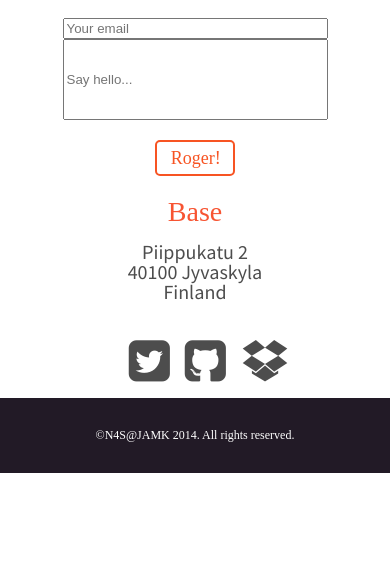
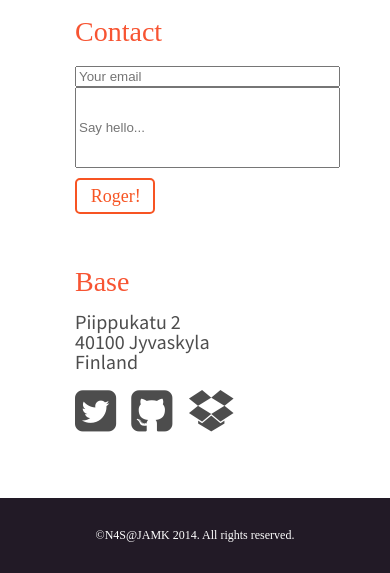
Before and after one commit to aapsu/aapsu.github.io, a plain HTML site: page index.html in a window 390 px wide. Shown: the part 2514-3087 px from the top of the page. Before the commit the page ends 2987 px from the top, so only its background shows below. Drawn offline with nearby package versions, Linux system fonts and the light colour scheme; a web font is replaced by a local one.

Commit message:
contact part fixes and adjustments

```diff
--- a/css/zerogrid-full.css
+++ b/css/zerogrid-full.css
@@ -628,6 +628,10 @@ Author URI: http://www.zerotheme.com/
     opacity: 1 !important;
 	font-size: 20px !important;
 }
+iframe {
+	margin:0 !important;
+	height: 300px !important;
+}
 .base h3 {
 	margin-left: 50px !important;
 }
@@ -926,9 +930,12 @@ height: 550px!important;
 	height: auto !important;
 }
 iframe {
-	height:150px!important;
+	height:300px!important;
 	width: 100% !important;
-	margin-bottom: 25px !important;
+	margin: 0 !important;
+}
+.form, .base {
+	height: 255px !important;
 }
 .zerogrid-full .text-section {
 	margin: 20px 50px 20px 50px !important;
@@ -1295,23 +1302,17 @@ iframe {
 	width: 50px !important;
 }
 .base, .form {
-	height:200px !important;
-	}
-.base h3 {
-	text-align:center !important;
-	margin:0 !important;
+	height:250px !important;
+	}
+.base h3, .form h3 {
+	margin-left: 75px !important;
+	margin-top: 20px !important;
 }
 .base p {
-	text-align: center !important;
-	margin:0 !important;
+	margin-left: 75px !important;
 }
 .base .twitter {
-	margin-left:33% !important;
-	text-align:center !important;
-}
-i {
-	text-align:center !important;
-	margin-top: 20px !important;
+	margin-left:75px !important;
 }
 .field1 {
 	margin-top: 20px !important;
@@ -1320,6 +1321,13 @@ i {
 	margin-top: 100px !important;
 	text-align:center !important;
 	margin-left: 45% !important;
+}
+.form {
+	text-align:left !important;
+	margin-left: 75px !important;
+}
+.form input {
+	margin-left: 75px !important;
 }
 }
 
@@ -1468,6 +1476,49 @@ table {
 	cursor:pointer;
 }
 .zerogrid-full .ourwork-button:active {
+	-webkit-box-shadow: 0px 2px 0px #F75423;
+    -moz-box-shadow: 0px 2px 0px #F75423;
+    box-shadow: 0px 2px 0px #F75423;
+    position:relative;
+    top:7px;
+}
+.zerogrid-full .roger-button {
+	margin-bottom: 10px;
+	margin-top: 100px;
+	background-color: #fff;
+	-webkit-border-top-left-radius: 5px;
+	-moz-border-radius-topleft: 5px;
+	border-top-left-radius: 5px;
+	-webkit-border-top-right-radius: 5px;
+	-moz-border-radius-topright: 5px;
+	border-top-right-radius: 5px;
+	-webkit-border-bottom-right-radius: 5px;
+	-moz-border-radius-bottomright: 5px;
+	border-bottom-right-radius: 5px;
+	-webkit-border-bottom-left-radius: 5px;
+	-moz-border-radius-bottomleft: 5px;
+	border-bottom-left-radius: 5px;
+	text-indent: 1.48px;
+	border: 2px solid #f75423;
+	display: inline-block;
+	color: #f75423;
+	font-family: source;
+	font-size: 21px;
+	font-style: normal;
+	height: 49px;
+	line-height: 49px;
+	width: 179px;
+	text-decoration: none;
+	text-align: center;
+	margin-left: -30px;
+}
+.zerogrid-full .roger-button:hover {
+	color:#fff;
+	background-color:#f75423;
+	top:1px;
+	cursor:pointer;
+}
+.zerogrid-full .roger-button:active {
 	-webkit-box-shadow: 0px 2px 0px #F75423;
     -moz-box-shadow: 0px 2px 0px #F75423;
     box-shadow: 0px 2px 0px #F75423;
@@ -1724,6 +1775,13 @@ i:hover {
 	margin-left: 150px;
 	font-family: texgyre;
 }
+.form h3 {
+	font-size:28px;
+	color: #F75432;
+	margin-top: 50px;
+	margin-left: -110px;
+	font-family: texgyre;
+}
 .base p {
 	text-align: left;
 	font-size:20px;
@@ -1748,7 +1806,7 @@ i:hover {
 }
 
 .form .field1{
-	margin-top: 50px;
+	margin-top: 10px;
 }
 /* CSS styling for font-face fonts */
 
--- a/index.html
+++ b/index.html
@@ -155,10 +155,11 @@
             	<iframe src="https://www.google.com/maps/embed?pb=!1m14!1m12!1m3!1d3716.6685253285527!2d25.7641276203206!3d62.23998892771814!2m3!1f0!2f0!3f0!3m2!1i1024!2i768!4f13.1!5e0!3m2!1sfi!2sfi!4v1405323611806"></iframe>
             </div>
             <div class="col-1-3 form">
+            	<h3>Contact</h3>
             	<form method="POST" action="http://smvpelkonen.dy.fi/delete/php_form/sendForm.php">
 				<input type="email" class="field1" name="email" size="30" placeholder="Your email" required=""><br>
 				<input type="text" name="message" size="30" placeholder="Say hello..." style="height:75px;" required=""><br>
-				<input type="submit" name="submit" value="Roger!" class="ourwork-button submit">
+				<input type="submit" name="submit" value="Roger!" class="roger-button submit">
 			</form>
             </div>
             <div class="col-1-3 base">
```
Also changed, not shown: work.html (+2 -2 lines).
